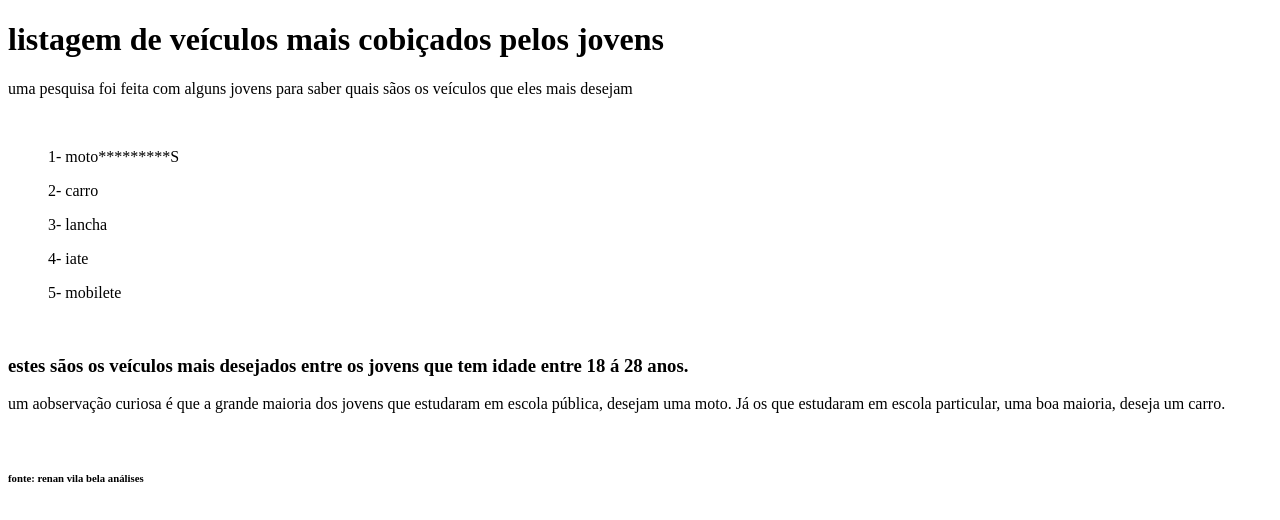
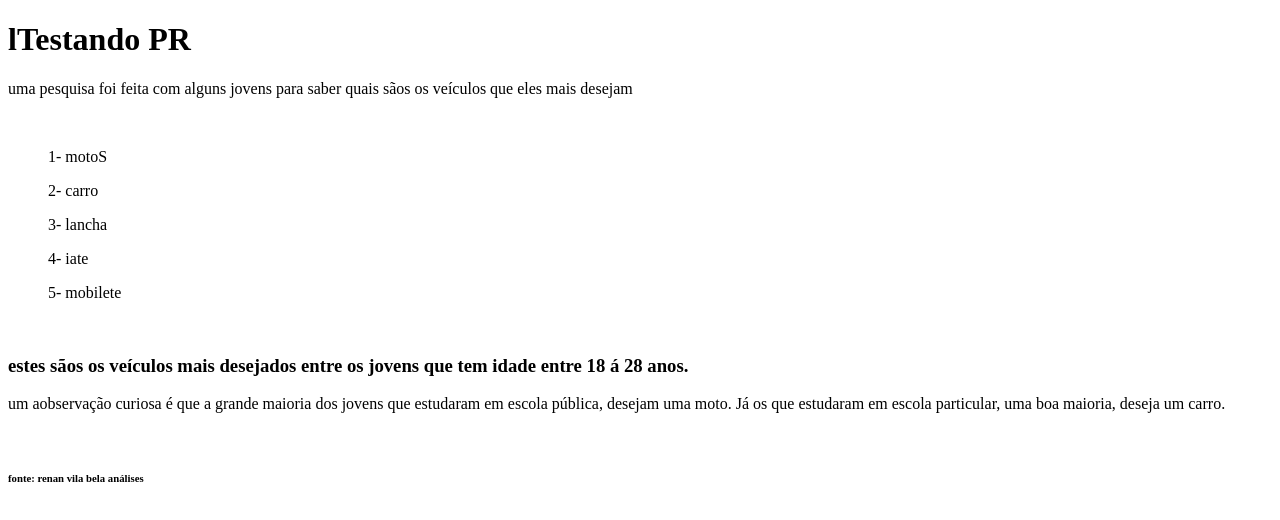
Before and after one commit to renanvilabela/teste, a plain HTML site: page index.html in a window 1280 px wide. Drawn offline with Linux system fonts and the light colour scheme.

Commit message:
tetando pr

```diff
--- a/index.html
+++ b/index.html
@@ -8,13 +8,13 @@
 
 </head>
 <body>
-    <h1>listagem de veículos mais cobiçados pelos jovens</h1>
+    <h1>lTestando PR</h1>
 
     <p>uma pesquisa foi feita com alguns jovens para saber quais sãos os veículos que eles mais desejam</p>
     <br>
 
     <div>
-        <ol>1- moto*********S</ol>
+        <ol>1- motoS</ol>
         <ol>2- carro</ol>
         <ol>3- lancha</ol>
         <ol>4- iate</ol>
```
